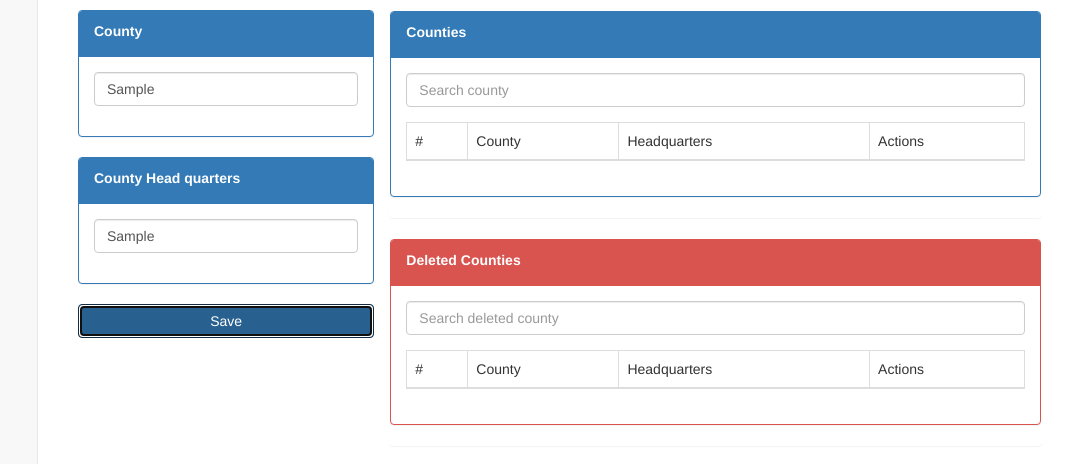
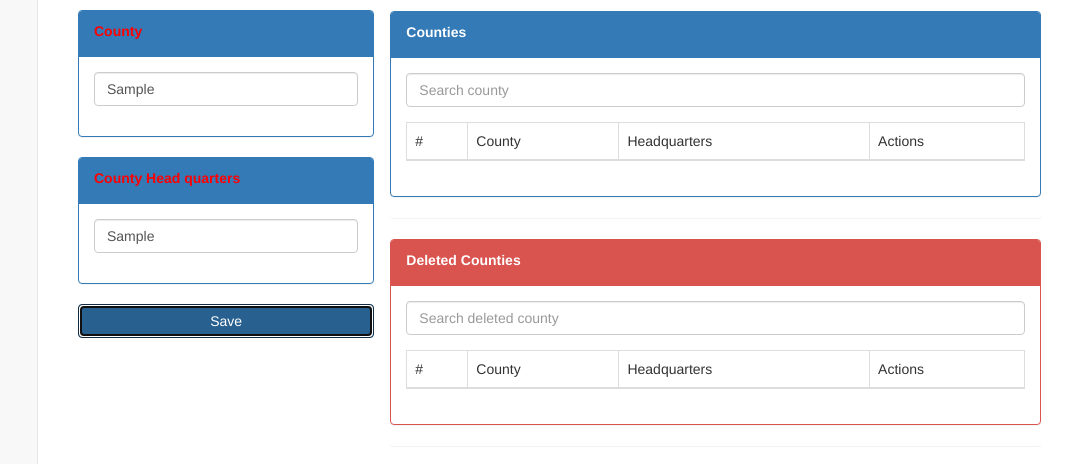
Before and after one commit to mozeago/titledeeds, a website: page counties.html in a window 1280 px wide. Both pictures are taken after typing "Sample", "Sample" into the empty fields and a click on the button "Save". Shown: the top 464 px of the page, without its empty margins (213-1280 px from the left). Drawn offline with Linux system fonts and the light colour scheme; no server answers.

Commit message:
Counties
Validated

```diff
--- a/counties.html
+++ b/counties.html
@@ -49,7 +49,7 @@
 				<div class="col-lg-4" >
 					<div class="panel panel-primary">
 						<div class="panel-heading">
-							<label> County </label>
+							<label id="label_county"> County </label>
 						</div>
 						<div class="panel-body">
 							<div class="form-group">
@@ -61,7 +61,7 @@
 
 					<div class="panel panel-primary">
 						<div class="panel-heading">
-							<label> County Head quarters</label>
+							<label id="label_county_headquaters"> County Head quarters</label>
 						</div>
 						<div class="panel-body">
 							<div class="form-group">
--- a/scripts/js/counties/js_counties.js
+++ b/scripts/js/counties/js_counties.js
@@ -125,6 +125,22 @@ function addButtonsClickListeners() {
 
 }
 
+function isValid(countyName, countyHqs) {
+	var isValid = true;
+	if (!countyName.isNaN || countyName.length == 0) {
+		isValid = false;
+		document.getElementById('label_county').style.color = "#FF0000";
+	} else {
+		document.getElementById('label_county').style.color = "#000000";
+	}
+	if (!countyHqs.isNaN || countyHqs.length == 0) {
+		isValid = false;
+		document.getElementById('label_county_headquaters').style.color = "#FF0000";
+	} else {
+		document.getElementById('label_county_headquaters').style.color = "#000000";
+	}
+	return isValid;
+}
 /**
  * Save county
  */
@@ -133,6 +149,7 @@ function saveCounty() {
 	var countyName = $('#input_county_name').val();
 	var countyHqs = $('#input_county_headquarters').val();
 
+	if (isValid(countyName, countyHqs)) {
 		var saveType = localStorage.getItem(COUNTY_SAVE_TYPE);
 
 		var params = "county_name=" + countyName + "&county_headquarters="
@@ -140,9 +157,10 @@ function saveCounty() {
 
 		switch (saveType) {
 		case SAVE_TYPE_UPDATE:
-		params += "&" + ACTION_TYPE + "=" + ACTION_UPDATE + "&" + EXTRA_COUNTY
-				+ "=" + getSelectedCounty();
-		sendPOSTHttpRequest(COUNTIES_URL, params, INTENT_UPDATE_COUNTY_NAMES);
+			params += "&" + ACTION_TYPE + "=" + ACTION_UPDATE + "&"
+					+ EXTRA_COUNTY + "=" + getSelectedCounty();
+			sendPOSTHttpRequest(COUNTIES_URL, params,
+					INTENT_UPDATE_COUNTY_NAMES);
 			break;
 		case SAVE_TYPE_INSERT:
 			params += "&" + ACTION_TYPE + "=" + ACTION_INSERT;
@@ -152,6 +170,8 @@ function saveCounty() {
 		default:
 			break;
 		}
+	}
+
 }
 
 /**
```
Lines whose indentation alone changed are shown as unchanged.
